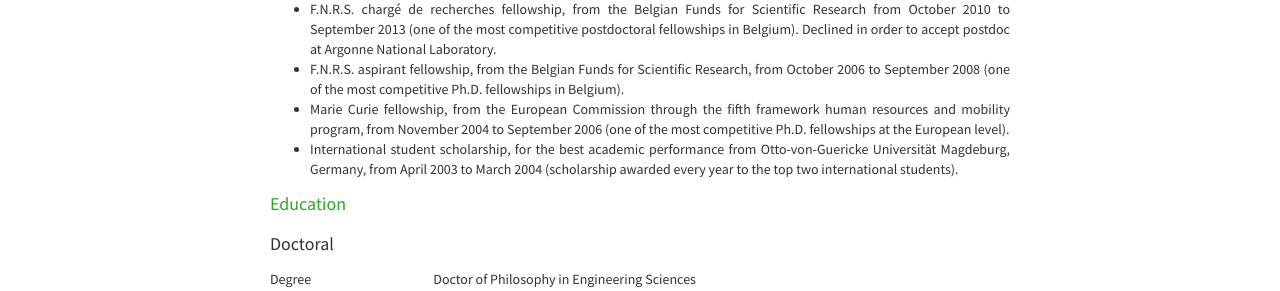
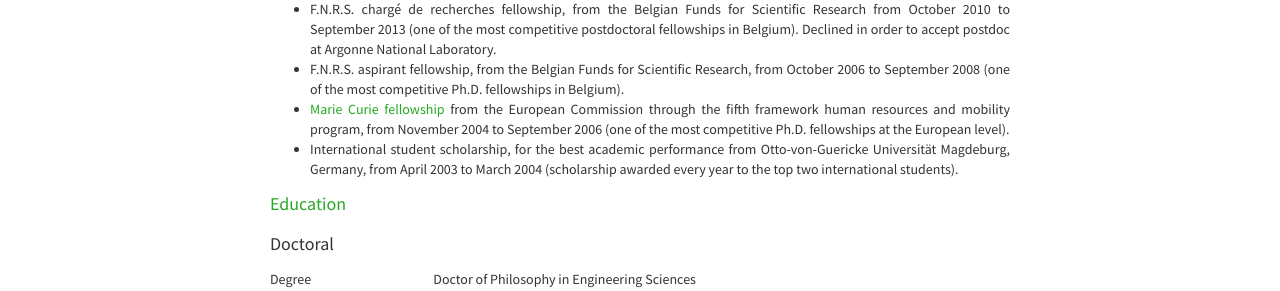
Before and after one commit to pbalapra/pbalapra.github.io, a Jekyll site: the page built from research.html, in a window 1280 px wide. Shown: the part 967-1258 px from the top of the page. Built offline with Jekyll 4.4.1, drawn with Linux system fonts in a browser that asks for light colours; nearby versions of some CDN libraries; some web fonts are replaced.

Commit message:
minor update

```diff
--- a/_includes/research.html
+++ b/_includes/research.html
@@ -53,7 +53,7 @@
 
    <ul class="itemize1" align="justify">
       <li class="itemize">
-          <a href="http://www.mcs.anl.gov/articles/prasanna-balaprakash-wins-doe-early-career-award" target="_blank">U.S. Department of Energy’s 2018 Early Career Award</a> funded by the <a href="https://science.energy.gov/ascr/" target="_blank">Advanced Scientific Computing Research </a> program within the DOE Office of Science.
+          <a href="http://www.mcs.anl.gov/articles/prasanna-balaprakash-wins-doe-early-career-award" target="_blank">U.S. Department of Energy’s 2018 Early Career Award</a> funded by the <a href="https://science.energy.gov/ascr/" target="_blank">Advanced Scientific Computing Research</a> program within the DOE Office of Science.
       </li>
      <li class="itemize">Best paper award, 21st High Performance Computing Symposia (HPC), The Society for Modeling &amp;
      Simulation International, San Diego, April 2013.
@@ -70,7 +70,7 @@
      <li class="itemize">F.N.R.S. aspirant fellowship, from the Belgian Funds for Scientific Research, from October 2006 to
      September 2008 (one of the most competitive Ph.D. fellowships in Belgium).
      </li>
-     <li class="itemize">Marie  Curie  fellowship,  from  the  European  Commission  through  the  fifth  framework  human
+     <li class="itemize"> <a href="https://ec.europa.eu/research/mariecurieactions" target="blank_">Marie  Curie  fellowship</a> from  the  European  Commission  through  the  fifth  framework  human
      resources and mobility program, from November 2004 to September 2006 (one of the most competitive
      Ph.D. fellowships at the European level).
      </li>
--- a/index.html
+++ b/index.html
@@ -52,8 +52,8 @@
                     approaches and by improving their performance on leadership-class systems.
                 </p>
                 <p align="justify">
-                    I am a recipient of <a href="http://www.anl.gov/articles/three-argonne-scientists-receive-doe-early-career-awards" target="_blank">U.S. Department of Energy’s 2018 Early Career Award </a> funded by the <a href="https://science.energy.gov/ascr/" target="_blank">Advanced Scientific Computing Research </a> program within the DOE Office of Science.
-                    I am the machine learning team lead and data-understanding team co-lead in <a href="https://rapids.lbl.gov/" target="_blank"> RAPIDS, the SciDAC Computer Science institute</a>.
+                    I am a recipient of <a href="http://www.anl.gov/articles/three-argonne-scientists-receive-doe-early-career-awards" target="_blank">U.S. Department of Energy’s 2018 Early Career Award</a> funded by the <a href="https://science.energy.gov/ascr/" target="_blank">Advanced Scientific Computing Research </a> program within the DOE Office of Science.
+                    I am the machine-learning team lead and data-understanding team co-lead in <a href="https://rapids.lbl.gov/" target="_blank"> RAPIDS, the SciDAC Computer Science institute</a>.
                 </p>
                 <p> I am a Fellow <!--in the <a href="https://www.ci.uchicago.edu/" target="_blank">Computation Institute</a> of the <a href="https://www.uchicago.edu/" target="_blank">University of Chicago</a> and -->
                     in the <a href="http://naise.northwestern.edu/" target="_blank">Northwestern-Argonne Institute of Science and Engineering</a> of the <a href="http://www.northwestern.edu/" target="_blank">Northwestern University</a>.
```
